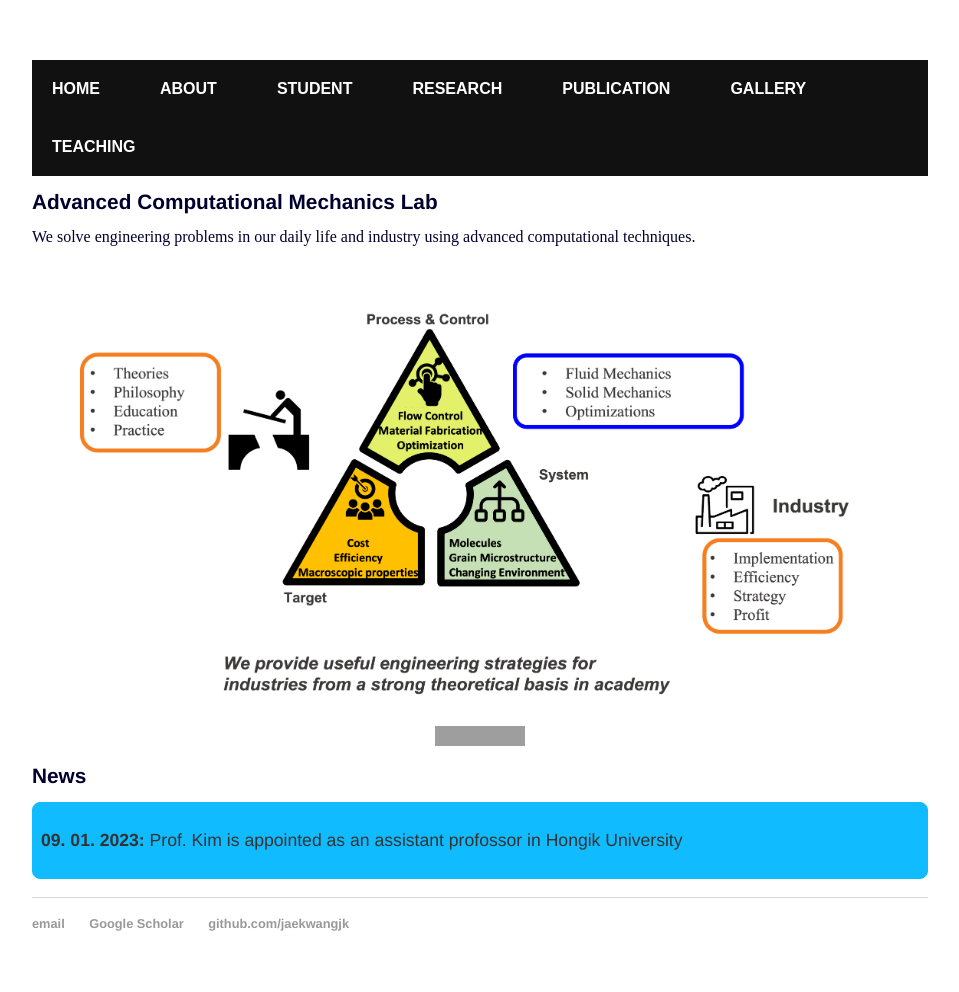
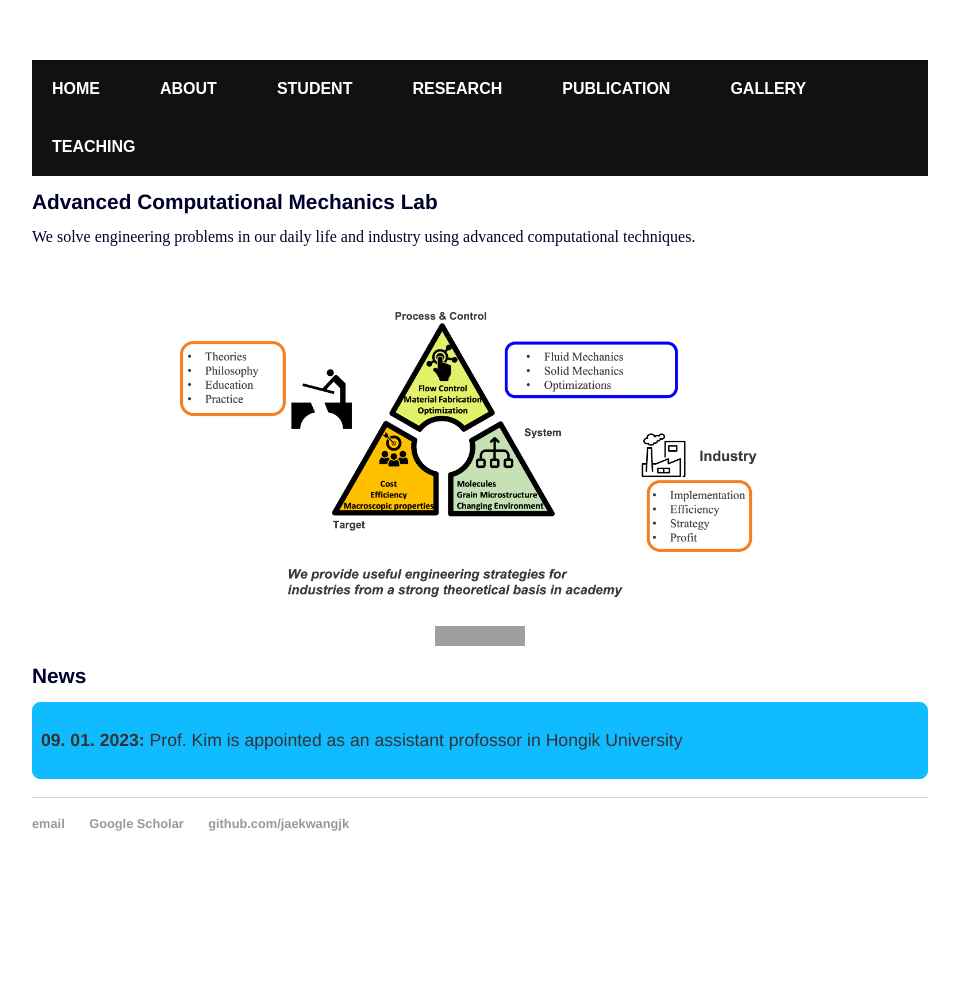
Before and after one commit to jaekwangjk/jaekwangjk.github.io, a Jekyll site: the page built from index.html, in a window 1280 px wide. Shown: the whole page, without its empty margins (160-1119 px from the left). Built offline with Jekyll 4.4.1, drawn with Linux system fonts in a browser that asks for light colours; after the commit the page ends 900 px from its top, so only the background shows below that; grey boxes are pictures that could not be loaded.

Commit message:
Update index.html

```diff
--- a/index.html
+++ b/index.html
@@ -21,7 +21,7 @@ title: Jaekwang Kim
 
 <center>
 <figure>
-<img src="pictures/overview.png" alt="My self" style="width:800px;height:400px;">
+<img src="pictures/overview.png" alt="My self" style="width:600px;height:300px;">
 </figure>
 </center>
 
```
